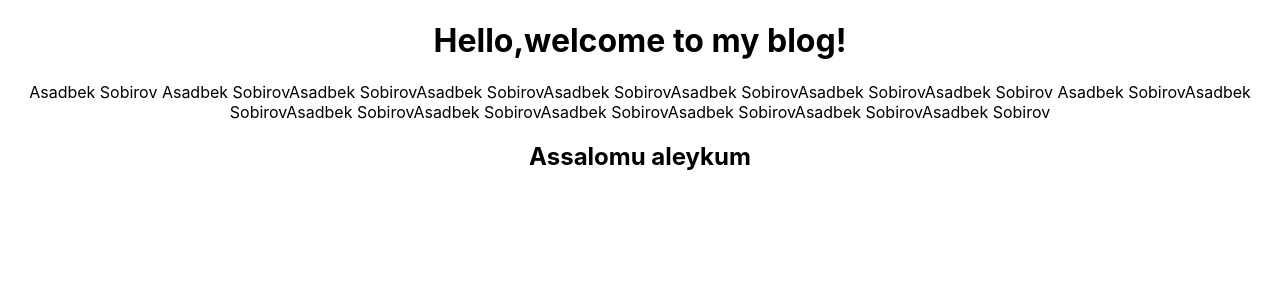
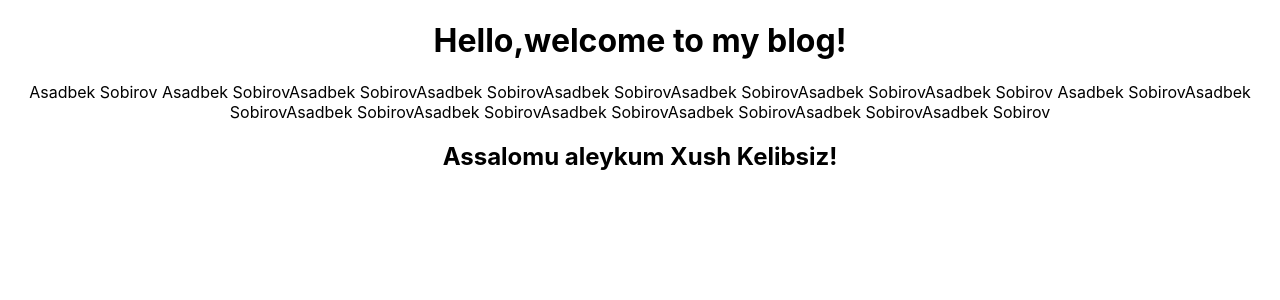
Before and after one commit to Asadbek-Dev/my-blog, a React (Create React App) app: page / in a window 1280 px wide. Shown: the top 300 px of the page. Built offline with nearby package versions, Linux system fonts and the light colour scheme.

Commit message:
added commit

```diff
--- a/src/pages/HomePage.js
+++ b/src/pages/HomePage.js
@@ -6,7 +6,7 @@ const HomePage=()=>(
         Asadbek Sobirov Asadbek SobirovAsadbek SobirovAsadbek SobirovAsadbek SobirovAsadbek SobirovAsadbek SobirovAsadbek Sobirov
         Asadbek SobirovAsadbek SobirovAsadbek SobirovAsadbek SobirovAsadbek SobirovAsadbek SobirovAsadbek SobirovAsadbek Sobirov
     </p>
-    <h2>Assalomu aleykum</h2>
+    <h2>Assalomu aleykum Xush Kelibsiz!</h2>
     </>
 
 );
```
Also changed, not shown: 1 other file (tests, documents, lock files or other folders).
